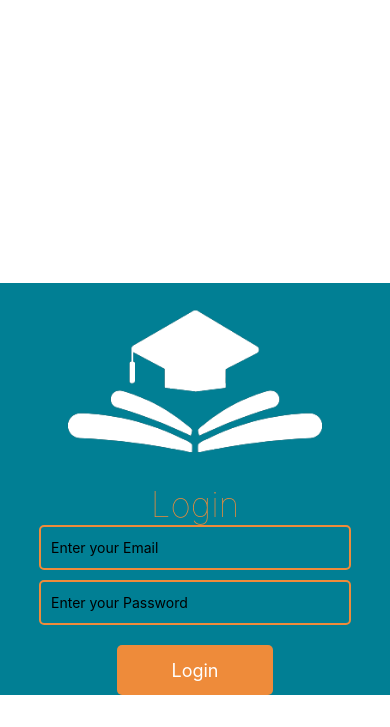
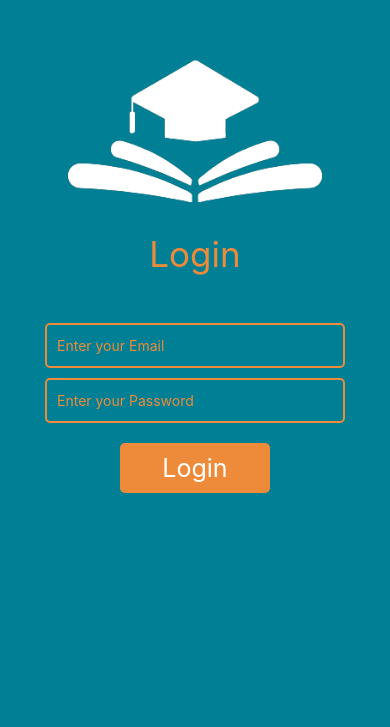
Before and after one commit to maya-atiah/LMS-project-react-native, a React Native app: screen / in a window 390 px wide. Shown: the part 117-844 px from the top of the page. Built offline with nearby package versions, Linux system fonts and the light colour scheme.

Commit message:
login done

```diff
--- a/App.js
+++ b/App.js
@@ -7,18 +7,18 @@ import Login from "./components/login";
 
 export default function App() {
   return (
-    <View >
-      {/* <Text>Hi, I am Assala  </Text>
-      <StatusBar style="auto" /> */}
+    <View  style={styles.background}>
+
       <Login/>
     </View>
   );
 }
 
+
 const styles = StyleSheet.create({
-  container: {
+  background: {
     flex: 1,
-    backgroundColor: '#fff',
+    backgroundColor:'#017f94',
     alignItems: 'center',
     justifyContent: 'center',
   },
--- a/components/login.jsx
+++ b/components/login.jsx
@@ -5,7 +5,7 @@ import { ImageBackground, StyleSheet, View, Image, Text, TextInput, Button, Aler
 
 const Login = () => {
     const [email, setEmail]= useState("");
-    const [Password, setPassword]= useState("");
+    const [password, setPassword]= useState("");
     const[errorMessage, setErrorMessage]=useState("");
 
     const handleEmailChange = (text) => {
@@ -18,19 +18,20 @@ const Login = () => {
 
     const handleSubmit = async () => {
         try{
-            const response = await fetch("http://192.168.0.113:8000/api/user/login ", {
+            const response = await fetch(`http://192.168.43.98:8000/api/user/login`, {
                 method: "POST",
                 headers:{
                     "Content-Type": "application/json",
                 },
                 body: JSON.stringify({
                     email,
-                    Password,
+                    password,
                 }),
             });
             const data = await response.json();
             {console.log(data)}
-            if(response.ok){
+            if(response){
+                console.log("meshyeeee")
                 Alert.alert("Login successful", "", [{
                     text: "ok",
                     onPress: () => {
@@ -43,7 +44,7 @@ const Login = () => {
             }
         } catch (error){
             console.error(error);
-            Alert.alert("Internet error")
+            Alert.alert("errorrrr")
         }
     };
 
@@ -59,10 +60,12 @@ const Login = () => {
 
 
 
-    <View style={styles.container}>
+    <View style={styles.containerrr}>
+
 <Image
        source={require('../assets/logo.png')}
-       style={{width: 360, height: 200}}
+    //    style={{width: 360, height: 200}}
+    style={styles.imagelogin}
 
 />
 
@@ -72,41 +75,47 @@ const Login = () => {
     <TouchableOpacity style={styles.button} onPress={handleSubmit}>
     <Text style={styles.buttonText}>Login</Text>
     </TouchableOpacity>
-        </View>
+    </View>
+
   );
 };
 
 const styles = StyleSheet.create({
-    container: {
+    containerrr: {
       flex: 1,
-      backgroundColor: '#017f94',
+      backgroundColor:'#017f94',
       alignItems: 'center',
-      justifyContent: 'center',
-      marginTop: 400,
-
+      marginTop: 150,
     },
 
-    title:{
-        color: '#EE8B3A',
+    title: {
+        color:'#EE8B3A',
         fontSize: 35,
-    //  marginBottom: 10,
-     fontWeight: 100,
+        marginBottom: 40,
+        height:50,
+    },
+
+    imagelogin:{
+       backgroundColor:'#017f94',
+       width: 360,
+       height: 200
     },
 
     input:{
         marginTop: 0,
-        width: '80%',
+        width: 300,
         height: 45,
         margin: 10,
         padding: 10,
         borderColor: '#EE8B3A',
         borderRadius: 5,
         borderWidth: 2,
-        color: 'black',
+        color: '#EE8B3A',
     },
 
+
     button:{
-        width: '40%',
+        width: 150,
         height: 50,
         marginTop: 10,
         backgroundColor: '#EE8B3A',
@@ -117,12 +126,9 @@ const styles = StyleSheet.create({
     },
     buttonText:{
         color: '#fff',
-        fontSize: 18,
+        fontSize: 25,
 
     }
-
-
-
 
   })
 
```
